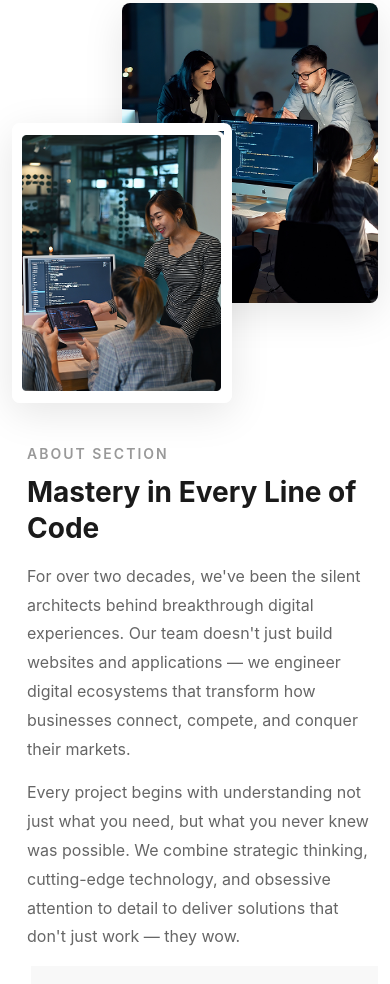
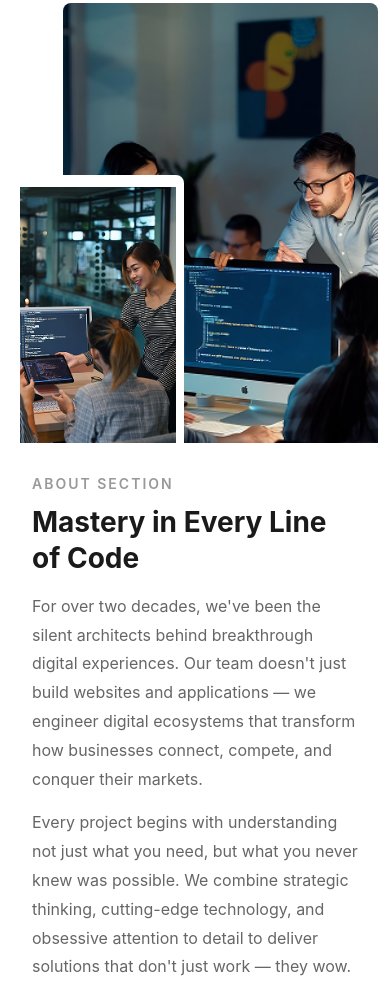
Before and after one commit to andirajugayathri/WebX, a plain HTML site: page index.html in a window 390 px wide. Shown: the part 891-1875 px from the top of the page. Drawn offline with nearby package versions, Linux system fonts and the light colour scheme.

Commit message:
updated changes

```diff
--- a/assets/css/webx.css
+++ b/assets/css/webx.css
@@ -365,7 +365,7 @@
         }
 
          .webx-about-section {
-            padding: 40px 0;
+            padding: 100px 0;
             background: #fff;
         }
 
@@ -378,12 +378,12 @@
         .webx-about-image-large {
             position: absolute;
             top: 0;
-            right: 0;
-            width: 70%;
-            height: 450px;
+            right: -57px;
+            width: 100%;
+            height: 640px;
             overflow: hidden;
             border-radius: 8px;
-            box-shadow: 0 10px 40px rgba(0,0,0,0.1);
+            /* box-shadow: 0 10px 40px rgba(0,0,0,0.1); */
         }
 
         .webx-about-image-large img {
@@ -392,16 +392,32 @@
             object-fit: cover;
         }
 
+        .webx-about-image-large::after {
+            content: "";
+            position: absolute;
+            inset: 0;
+            background: rgba(255, 255, 255, 0.3);
+            opacity: 1;
+             transform: scale(0);
+            transition: all 400ms linear;
+            pointer-events: none;height: 100%;
+            border-radius: 8px;
+        }
+        .webx-about-image-large:hover::after {
+            opacity: 0;
+            transform: scale(1);
+        }
+
         .webx-about-image-small {
             position: absolute;
-            bottom: 0;
             left: 0;
-            width: 60%;
-            height: 380px;
+            width: 47%;
+            height: 335px;
             overflow: hidden;
             border-radius: 8px;
-            box-shadow: 0 10px 40px rgba(0,0,0,0.1);
+            /* box-shadow: 0 10px 40px rgba(0, 0, 0, 0.1); */
             border: 8px solid #fff;
+            bottom: -52px;
         }
 
         .webx-about-image-small img {
@@ -409,9 +425,30 @@
             height: 100%;
             object-fit: cover;
         }
+         .webx-about-image-small::after {
+            content: "";
+            position: absolute;
+            inset: 0;
+            background: rgba(255, 255, 255, 0.3);
+            opacity: 1;
+             transform: scale(0);
+            transition: all 500ms linear;
+            pointer-events: none;height: 100%;
+            border-radius: 8px;
+        }
+        .webx-about-image-small:hover::after {
+            opacity: 0;
+            transform: scale(1);
+        }
 
         .webx-about-content {
-            padding-left: 40px;
+            top: 65px;
+            background-color: white;
+            width: 125%;
+            left: -99px;
+        }
+        .about-content1{
+            padding: 60px 60px 3px 60px;
         }
 
         .webx-about-label {
@@ -456,7 +493,7 @@
 
         .webx-about-stats {
             display: grid;
-            grid-template-columns: repeat(2, 1fr);
+            grid-template-columns: repeat(4, 1fr);
             gap: 30px;
             margin-bottom: 20px;
         }
@@ -486,9 +523,9 @@
                 margin-bottom: 40px;
             }
 
-            .webx-about-content {
+            /* .webx-about-content {
                 padding-left: 15px;
-            }
+            } */
 
             .webx-about-title {
                 font-size: 32px;
@@ -517,12 +554,34 @@
             }
 
             .webx-about-stats {
-                grid-template-columns: 1fr;
-                gap: 20px;
+               grid-template-columns: repeat(2, 1fr);
+               gap: 20px;
+               padding: 0 20px;
             }
 
             .webx-about-stat-number {
                 font-size: 36px;
+            }
+            .about-content1{
+                padding: 30px 20px;
+            }
+            .webx-about-content {
+                top:auto;
+                background-color: white;
+                width: auto;
+                 left: auto;
+            }
+             .webx-about-image-large {
+                    height: auto;
+            }
+            .webx-about-image-large {
+                position: absolute;
+                top: 0px;
+                right: 0;
+                width: 86%;
+                height: 640px;
+                overflow: hidden;
+                border-radius: 8px;
             }
         }
 
@@ -930,6 +989,7 @@
             color: #1a1a1a;
             padding: 16px 40px;
             text-decoration: none;
+            box-shadow: 0 0 15px rgba(255, 255, 255, 0.5);
             font-weight: 700;
             font-size: 15px;
             border-radius: 4px;
@@ -937,10 +997,10 @@
         }
 
         .webx-process-cta-btn:hover {
-            background: #fff;
+            background: #000;
             color: #fff;
             transform: translateY(-2px);
-            box-shadow: 0 8px 20px rgba(255,107,61,0.3);
+            /* box-shadow: 0 8px 20px rgba(255,107,61,0.3); */
         }
 
         @media (max-width: 991px) {
@@ -1445,6 +1505,7 @@
 
             .webx-whyus-image {
                 min-height: 500px;
+                display: none;
             }
 
             .webx-whyus-overlay {
@@ -1463,6 +1524,9 @@
 
             .webx-whyus-overlay-footer-text {
                 font-size: 20px;
+            }
+            .pricing {
+                padding: 50px!important;
             }
         }
 
@@ -1618,6 +1682,9 @@
             .webx-portfolio-title {
                 font-size: 32px;
             }
+            .webx-portfolio-card-title{
+                font-size: 27px;
+            }
 
             .webx-portfolio-subtitle {
                 font-size: 16px;
@@ -1632,15 +1699,12 @@
                 height: 350px;
             }
 
-            .webx-portfolio-card-overlay {
-                transform: translateY(0);
-                background: linear-gradient(to top, rgba(255,107,61,0.95) 0%, rgba(255,107,61,0.7) 100%);
-            }
-
             .webx-portfolio-card-description {
                 opacity: 1;
                 transform: translateY(0);
             }
+
+
         }
 
         .webx-testimonial-section {
@@ -1793,7 +1857,7 @@
 
         .webx-testimonial-card-stars i {
             font-size: 16px;
-            color: #fff;
+            color: gold;
         }
 
         .webx-testimonial-card-text {
@@ -2251,3 +2315,6 @@
                 grid-template-columns: auto;
             }
         }
+        ul{
+            padding-left: 0;
+        }
--- a/index.html
+++ b/index.html
@@ -39,14 +39,14 @@
 
                 <!-- CTA Buttons -->
                 <div class="webx-hero-cta">
-                    <a href="#" class="webx-hero-btn webx-hero-btn-primary">
+                    <a href="index.html#services" class="webx-hero-btn webx-hero-btn-primary">
                         <span>Start Your Transformation</span>
                         <i class="fas fa-arrow-right"></i>
                     </a>
-                    <a href="#" class="webx-hero-btn webx-hero-btn-secondary">
+                    <!-- <a href="#" class="webx-hero-btn webx-hero-btn-secondary">
                         <span>View Our Work</span>
                         <i class="fas fa-play-circle"></i>
-                    </a>
+                    </a> -->
                 </div>
 
                 <!-- Trust Indicators -->
@@ -94,7 +94,8 @@
                     </div>
                 </div>
                 <div class="col-lg-7 col-md-12">
-                    <div class="webx-about-content">
+                    <div class="webx-about-content position-relative">
+                      <div class="about-content1">
                         <span class="webx-about-label">About Section</span>
                         <h2 class="webx-about-title">Mastery in Every Line of Code</h2>
                         <p class="webx-about-description">
@@ -126,13 +127,14 @@
                                 <div class="webx-about-stat-label">Industry-Leading Expertise</div>
                             </div>
                         </div>
+                     </div>
                     </div>
                 </div>
             </div>
         </div>
     </section>
 
-    <section class="webx-services-section">
+    <section class="webx-services-section" id="services">
         <div class="container">
             <div class="webx-services-header">
                 <span class="webx-services-label">Our Services</span>
@@ -301,7 +303,7 @@
                 </p>
 
                 <h3 class="webx-tech-expertise-title">Our Expertise Spans:</h3>
-                <div class="webx-tech-list">
+                <ul class="webx-tech-list">
                     <li class="webx-tech-list-item">
                         <i class="fas fa-check"></i>
                         Advanced Web Technologies
@@ -330,9 +332,9 @@
                         <i class="fas fa-check"></i>
                         Cybersecurity Implementation
                     </li>
-                </div>
+                </ul>
 
-                <a href="#" class="webx-tech-btn">Discover More</a>
+                <!-- <a href="#" class="webx-tech-btn">Discover More</a> -->
             </div>
 
             <!-- Image Side -->
@@ -340,14 +342,14 @@
                 <img src="assets/images/technology-section-img.png" alt="Team collaboration">
 
                 <!-- Video Overlay -->
-                <div class="webx-tech-video-overlay">
+                <!-- <div class="webx-tech-video-overlay">
                     <div class="webx-tech-play-btn">
                         <i class="fas fa-play"></i>
                     </div>
                     <div class="webx-tech-video-text">
                         We Do More<br>than Platforms
                     </div>
-                </div>
+                </div> -->
             </div>
         </div>
     </section>
@@ -574,16 +576,16 @@
                     <span class="webx-testimonial-label">Testimonials</span>
                     <h2 class="webx-testimonial-title">Trusted by Industry Leaders</h2>
                     <p class="webx-testimonial-description">
-                        Lorem ipsum. Proin gravida nibh vel velit auctor aliquet. Aenean solldin, lorem is simply free text quis bibendum.
+                        Transforming business vision into technical reality. Our strategic partnership and deep expertise ensure that your investment doesn't just meet specifications—it drives growth, efficiency, and market leadership.
                     </p>
-                    <div class="webx-testimonial-controls">
+                    <!-- <div class="webx-testimonial-controls">
                         <button class="webx-testimonial-btn webx-testimonial-prev">
                             <i class="fas fa-arrow-left"></i>
                         </button>
                         <button class="webx-testimonial-btn webx-testimonial-next">
                             <i class="fas fa-arrow-right"></i>
                         </button>
-                    </div>
+                    </div> -->
                 </div>
 
                 <!-- Right Content - Cards -->
@@ -660,10 +662,10 @@
         <div class="webx-callus-container">
             <!-- Left Content -->
             <div class="webx-callus-content">
-                <span class="webx-callus-label">Our Testimonials</span>
+                <span class="webx-callus-label">Contact Us</span>
                 <h2 class="webx-callus-title">We Create Opportunity to Grow Business.</h2>
                 <p class="webx-callus-description">
-                    Lorem ipsum is simply free text available used by copy typing refreshing. Neque porro noting est qui dolorem ipsum quia.
+                    Your next breakthrough starts with a conversation. Tell us about your vision and the challenges you face. Our team is ready to listen and engineer the solution that will drive your growth.
                 </p>
 
                 <div class="webx-callus-features">
```
